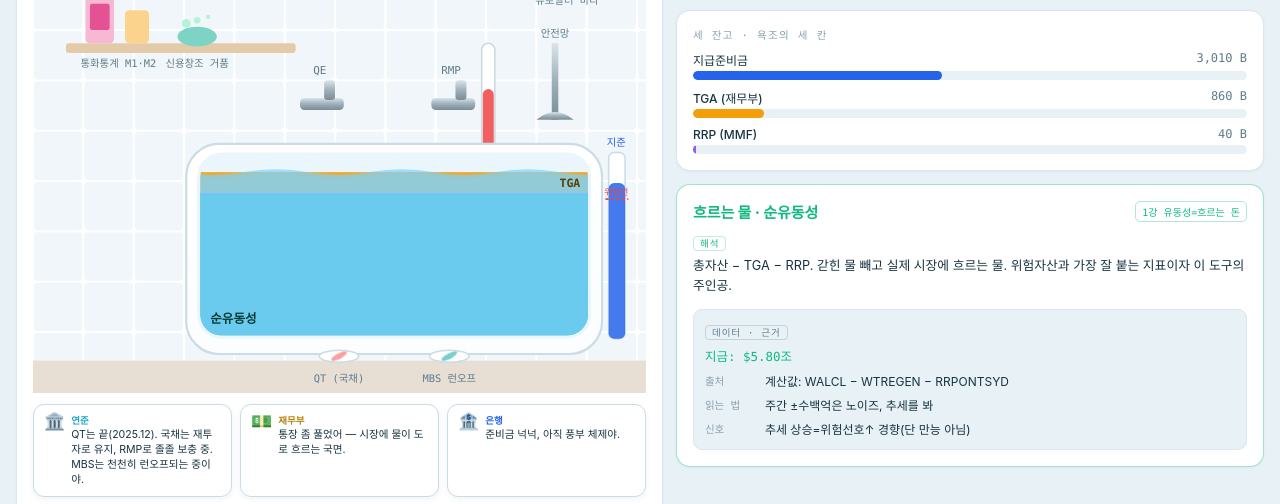
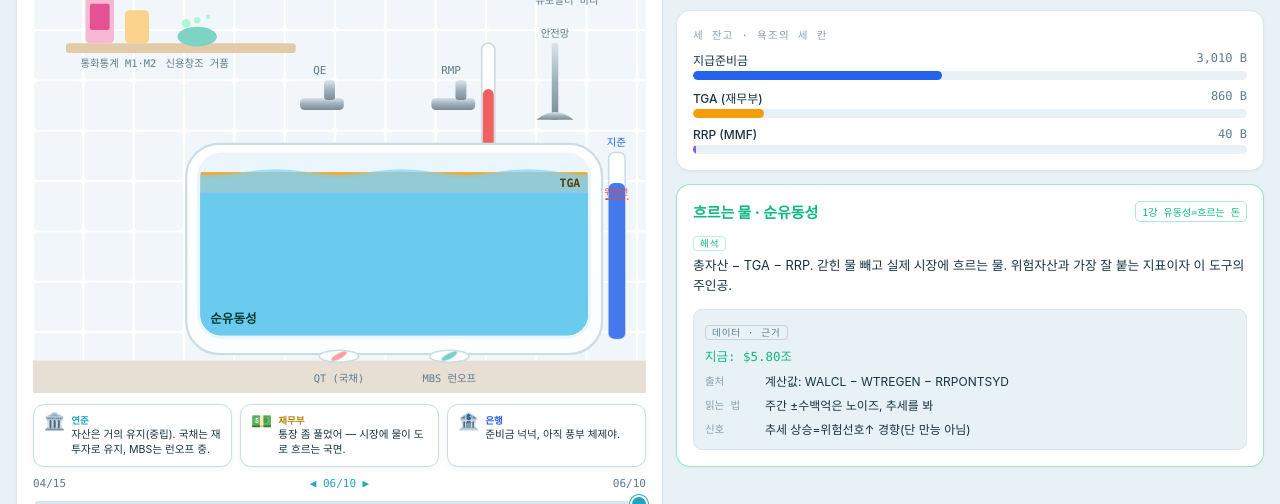
Before and after one commit to ektmf3210-stack/liquidity-bathroom, a plain HTML site: page index.html in a window 1280 px wide. Shown: the part 284-788 px from the top of the page. Drawn offline with Linux system fonts and the light colour scheme; a web font is replaced by a local one.

Commit message:
Update index.html

```diff
--- a/index.html
+++ b/index.html
@@ -185,7 +185,17 @@ const PARTS={
 const cur=()=>data[idx], prev=()=>idx>0?data[idx-1]:null;
 function regime(c){if(c.reserves>=3000)return{k:"풍부",col:C.net};if(c.reserves>=2700)return{k:"중립",col:C.tga};return{k:"희소",col:C.red};}
 function speeches(c){
- const fed="QT는 끝(2025.12). 국채는 재투자로 유지, RMP로 졸졸 보충 중. MBS는 천천히 런오프되는 중이야.";
+ const p=prev();
+ let fed;
+ if(!p){
+  fed="QT는 끝(2025.12). 국채는 재투자로 유지, RMP로 졸졸 보충 중. MBS는 천천히 런오프되는 중이야.";
+ }else{
+  const dTA=c.totalAssets-p.totalAssets,dTre=c.treasuries-p.treasuries,dMBS=c.mbs-p.mbs;
+  const taP=dTA>15?"이번 주 자산을 늘렸어 — 완화 쪽":dTA<-15?"이번 주 자산을 줄였어 — 긴축(QT) 쪽":"자산은 거의 유지(중립)";
+  const treP=dTre>6?"국채는 늘리는 중":dTre<-6?"국채는 런오프 중":"국채는 재투자로 유지";
+  const mbsP=dMBS<-3?"MBS는 런오프 중":dMBS>3?"MBS는 늘리는 중":"MBS는 거의 변동 없어";
+  fed=`${taP}. ${treP}, ${mbsP}.`;
+ }
  const tre=c.tga>=1000?"통장에 1조 넘게 쌓았어 — 그만큼 시장 물을 빼간 거야 💸":c.tga>=900?"통장 채우는 중. 순유동성이 눌려.":"통장 좀 풀었어 — 시장에 물이 도로 흐르는 국면.";
  const bank=c.reserves>=3000?"준비금 넉넉, 아직 풍부 체제야.":c.reserves>=2700?"여유는 있는데 더 줄면 긴장돼.":"준비금 빠듯 ⚠️ 레포 발작 주의선이야.";
  return [
```
